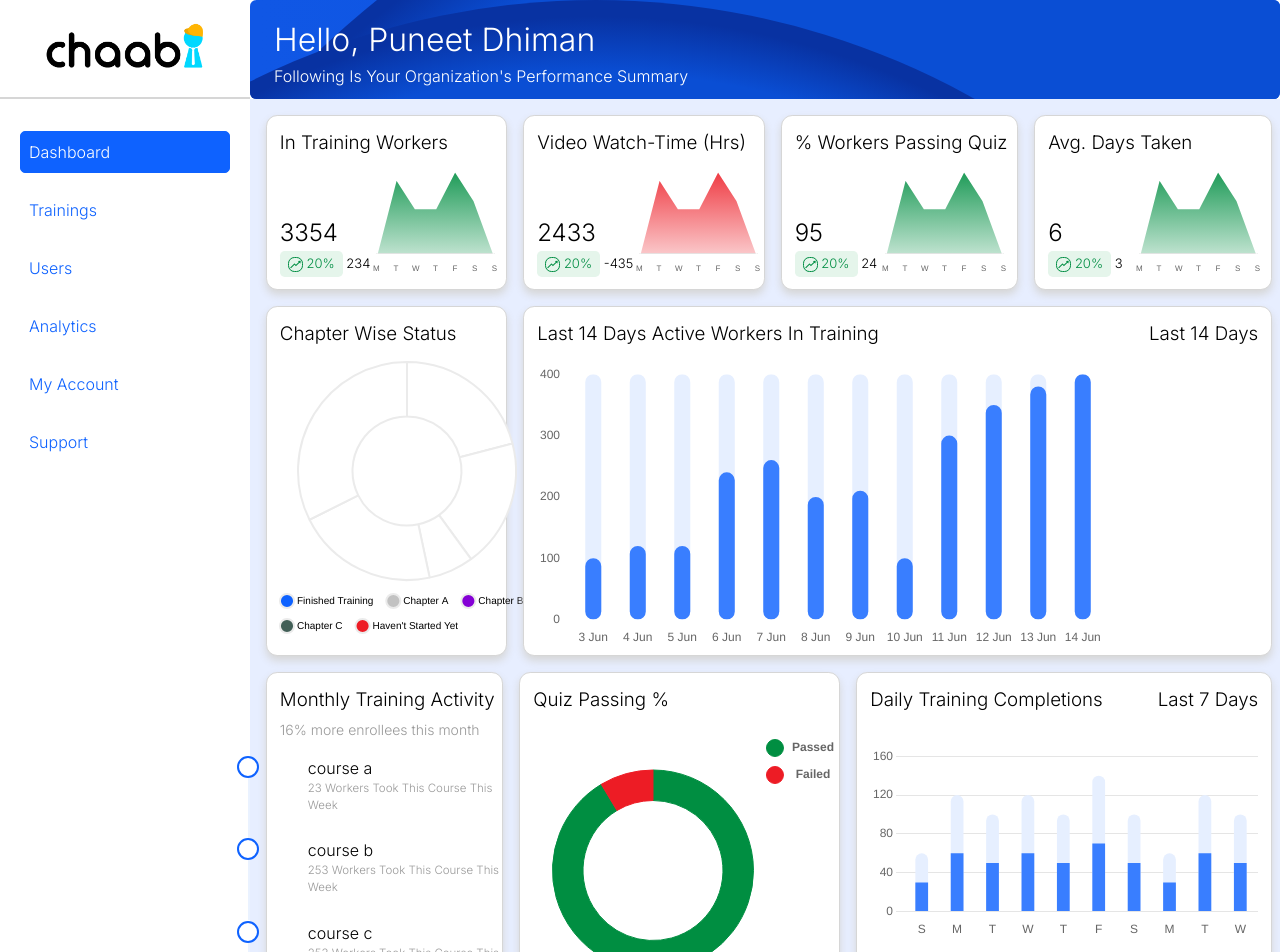
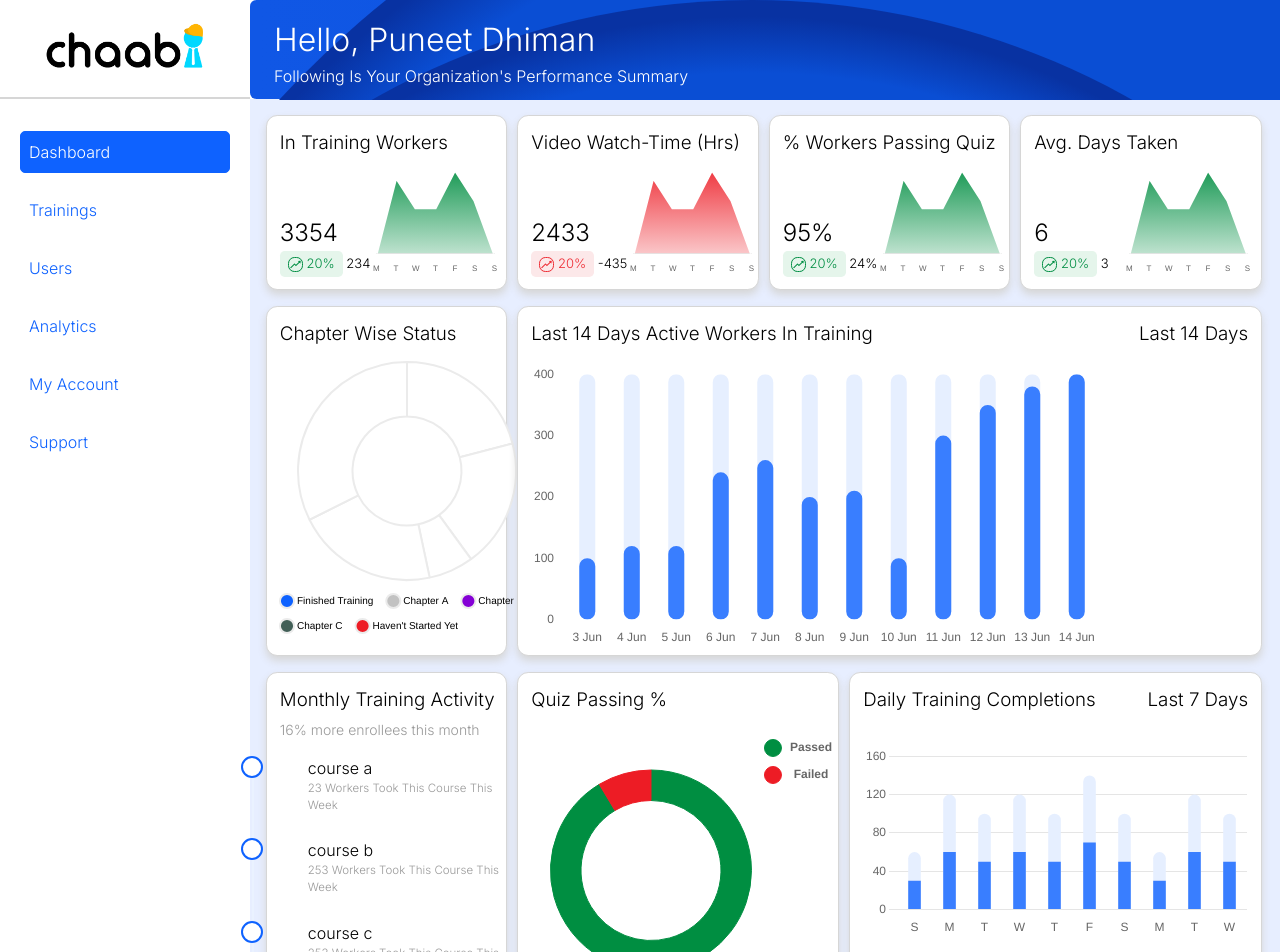
Before and after one commit to vaibhavchobisa/insights-dashboard, a React (Vite) app: page / in a window 1280 px wide. Shown: the top 952 px of the page. Built offline with nearby package versions, Linux system fonts and the light colour scheme.

Commit message:
styling changes

```diff
--- a/src/components/header/header.styles.css
+++ b/src/components/header/header.styles.css
@@ -17,9 +17,9 @@
 
 .header::before {
     content: "";
-    position: absolute;
+    position: fixed;
     top: 0;
-    right: -105px;
+    left: -37px;
     width: 1577.88px;
     height: 1611.6px;
     z-index: 4;
@@ -29,9 +29,9 @@
 
 .header::after {
     content: "";
-    position: absolute;
+    position: fixed;
     top: -224.81px;
-    left: -259px;
+    left: 0;
     width: 2038.33px;
     height: 2080.19px;
     z-index: 3;
--- a/src/components/line-graph/line-graph.component.jsx
+++ b/src/components/line-graph/line-graph.component.jsx
@@ -112,13 +112,13 @@ const LineGraph = ({ title, net, change, changeRate }) => {
                     <p className='net'>{net}</p>
                     <div className='change-container'>
                         <span className='change-rate'>
-                            <span className='rise-icon'><AiOutlineRise /></span>&nbsp;{changeRate}%
+                            <span className='change-per-icon'><AiOutlineRise /></span>&nbsp;{changeRate}%
                         </span>
                         <span>&nbsp;{change}</span>
                     </div>
                 </div>
                 <div className='line-graph'>
-                    <Line options={options} data={change > 0 ? dataRise() : dataFall()} />
+                    <Line options={options} data={parseInt(change) > 0 ? dataRise() : dataFall()} />
                 </div>
             </div>
         </div>
--- a/src/components/line-graph/line-graph.styles.css
+++ b/src/components/line-graph/line-graph.styles.css
@@ -11,7 +11,8 @@
     padding-right: 0.5rem;
     padding-top: 0.8rem;
     padding-bottom: 10rem;
-    margin-left: 1rem;
+    margin-left: 1%;
+    position: relative;
 }
 
 .line-container:nth-child(1) {
@@ -45,6 +46,7 @@
 }
 
 .change-rate {
+    position: relative;
     display: flex;
     align-items: center;
     background-color: #e5f5eb;
@@ -52,12 +54,28 @@
     padding: 0.2rem 0.5rem;
     border-radius: 0.3rem;
     text-align: center;
+    z-index: 0;
 }
 
-.rise-icon {
+.line-container:nth-child(2) .change-rate {
+    position: relative;
+    color: #ee2b33;
+    background-color: #fce8e9;
+    z-index: 2;
+}
+
+.change-per-icon {
     display: flex;
     align-items: center;
     border: 1.8px solid #008e43;
+    border-radius: 0.4rem;
+    text-align: center;
+}
+
+.line-container:nth-child(2) .change-per-icon {
+    display: flex;
+    align-items: center;
+    border: 1.8px solid #ee2b33;
     border-radius: 0.4rem;
     text-align: center;
 }
--- a/src/components/main/main.styles.css
+++ b/src/components/main/main.styles.css
@@ -8,19 +8,23 @@
     padding-left: 1rem;
     padding-top: 1rem;
     padding-right: 0.5rem;
+    padding-bottom: 2rem;
 }
 
 .first-row-container {
     display: flex;
-    justify-content: space-between;
+    /* justify-content: space-between; */
+    flex-wrap: wrap;
 }
 
 .second-row-container {
     display: flex;
-    justify-content: space-between;
+    /* justify-content: space-between; */
+    flex-wrap: wrap;
 }
 
 .third-row-container {
     display: flex;
     /* justify-content: space-between; */
+    flex-wrap: wrap;
 }
--- a/src/components/pipe-barchart/pipe-barchart.styles.css
+++ b/src/components/pipe-barchart/pipe-barchart.styles.css
@@ -1,12 +1,12 @@
 .pbc-container {
     height: 350px;
-    width: 80%;
+    width: 74%;
     border: 1px solid #d6d6d6;
     box-shadow: 0 0.3rem 0.5rem 0 #d6d6d6;
     border-radius: 0.7rem;
     background-color: #fff;
     margin-top: 1rem;
-    margin-left: 1rem;
+    margin-left: 1%;
     padding-top: 0.8rem;
     padding-left: 0.8rem;
     padding-bottom: 0.8rem;
@@ -22,9 +22,4 @@
     height: 300px;
     width: 100%;
     padding-top: 1rem;
-    /* padding-left: 3rem; */
 }
-
-/* .pbc-chart canvas {
-    width: 1000rem;
-} */
--- a/src/components/progress/progress.styles.css
+++ b/src/components/progress/progress.styles.css
@@ -6,7 +6,6 @@
     border-radius: 0.7rem;
     background-color: #fff;
     margin-top: 1rem;
-    margin-right: 1rem;
     padding-top: 0.8rem;
     padding-left: 0.8rem;
     padding-bottom: 0.8rem;
--- a/src/components/semi-pipe-barchart/semi-pipe-barchart.styles.css
+++ b/src/components/semi-pipe-barchart/semi-pipe-barchart.styles.css
@@ -1,12 +1,12 @@
 .spbc-container {
     height: 350px;
-    width: 42%;
+    width: 41%;
     border: 1px solid #d6d6d6;
     box-shadow: 0 0.3rem 0.5rem 0 #d6d6d6;
     border-radius: 0.7rem;
     background-color: #fff;
     margin-top: 1rem;
-    margin-left: 1rem;
+    margin-left: 1%;
     padding-top: 0.8rem;
     padding-left: 0.8rem;
     padding-bottom: 0.8rem;
@@ -22,9 +22,4 @@
     height: 300px;
     width: 100%;
     padding-top: 2rem;
-    /* padding-left: 3rem; */
 }
-
-/* .pbc-chart canvas {
-    width: 1000rem;
-} */
--- a/src/components/simple-doughnut/simple-doughnut.styles.css
+++ b/src/components/simple-doughnut/simple-doughnut.styles.css
@@ -6,6 +6,7 @@
     border-radius: 0.7rem;
     background-color: #fff;
     margin-top: 1rem;
+    margin-left: 1%;
 }
 
 .sdn-chart {
--- a/src/data/data.js
+++ b/src/data/data.js
@@ -2,9 +2,9 @@ const data =
 {
     "lineGraph": {
         "title": ["in training workers", "video watch-time (hrs)", "% workers passing quiz", "avg. days taken"],
-        "net": [3354, 2433, 95, 6],
+        "net": [3354, 2433, '95%', 6],
         "change_rate": [20,20,20,20],
-        "change_num": [234, -435, 24, 3]
+        "change_num": [234, -435, '24%', 3]
     },
     "donutGraph": {
         "xyz": 123,
```
